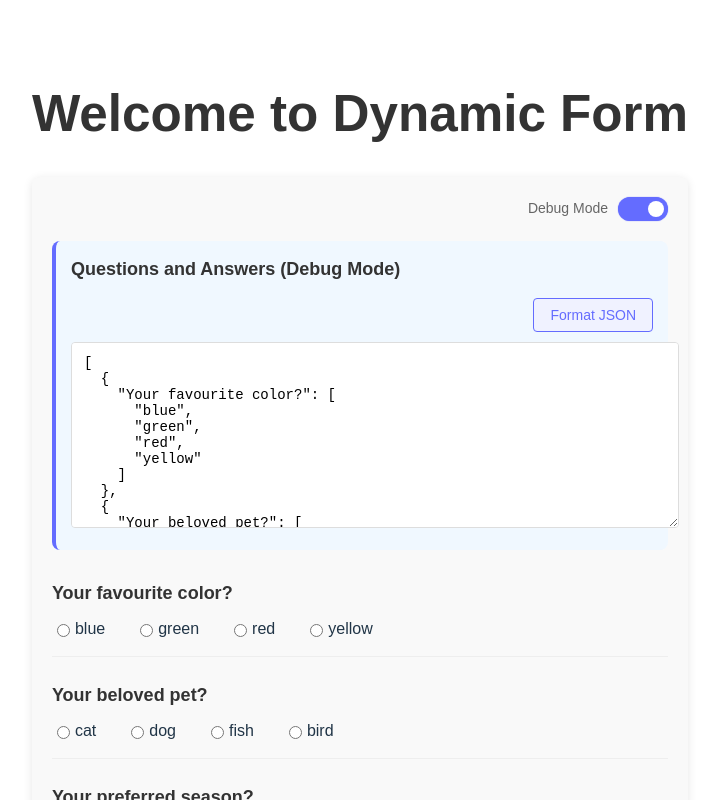
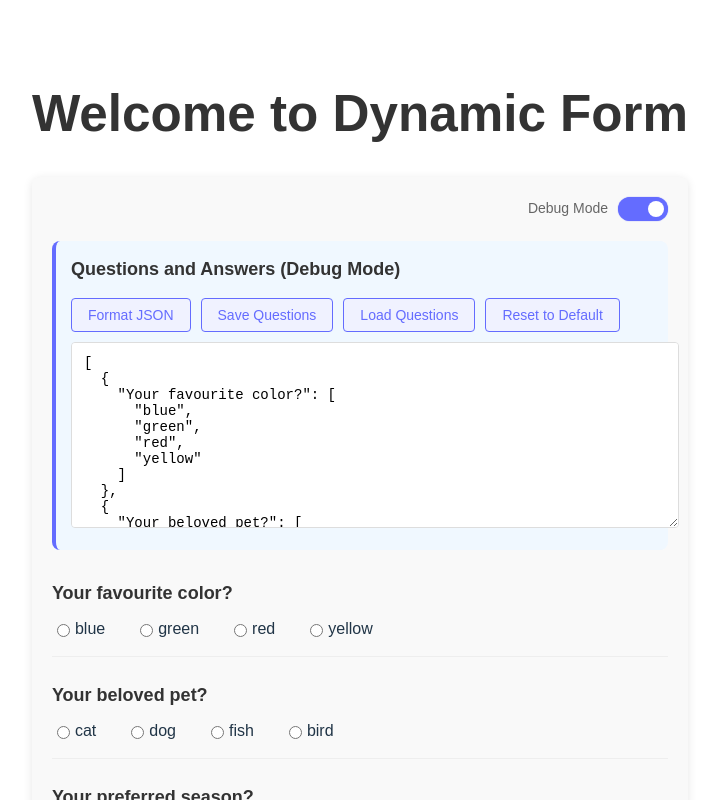
Before and after one commit to chtz/cursordemo_dynamicform, a React (Vite) app: page / in a window 1280 px wide. Both pictures are taken after a click on the label "Debug Mode". Shown: the top 800 px of the page, without its empty margins (280-996 px from the left). Built offline with nearby package versions, Linux system fonts and the light colour scheme.

Commit message:
question json editor

```diff
--- a/src/App.css
+++ b/src/App.css
@@ -113,7 +113,8 @@ input:checked + .slider:before {
 
 .editor-controls {
   display: flex;
-  justify-content: flex-end;
+  flex-wrap: wrap;
+  gap: 10px;
   margin-bottom: 10px;
 }
 
--- a/src/App.jsx
+++ b/src/App.jsx
@@ -1,26 +1,42 @@
 import { useState, useEffect } from 'react'
 import './App.css'
-import { saveAnswers, loadAnswers } from './services/answerService'
+import { saveAnswers, loadAnswers, saveQuestions, loadQuestions } from './services/answerService'
 
 function App() {
-  // Define questions and their possible answers
-  const [questionsAndAnswers, setQuestionsAndAnswers] = useState([
+  // Define initial questions and their possible answers
+  const initialQuestions = [
     {"Your favourite color?": ["blue", "green", "red", "yellow"]},
     {"Your beloved pet?": ["cat", "dog", "fish", "bird"]},
     {"Your preferred season?": ["spring", "summer", "fall", "winter"]}
-  ]);
+  ];
+
+  const [questionsAndAnswers, setQuestionsAndAnswers] = useState(initialQuestions);
   const [questionsJson, setQuestionsJson] = useState('');
 
   // State to store user's answers
   const [userAnswers, setUserAnswers] = useState({});
   const [saveStatus, setSaveStatus] = useState('');
+  const [questionsStatus, setQuestionsStatus] = useState('');
   const [debugMode, setDebugMode] = useState(false);
   const [jsonError, setJsonError] = useState('');
 
-  // Load answers from storage when component mounts
+  // Load questions and answers from storage when component mounts
   useEffect(() => {
-    const fetchAnswers = async () => {
+    const fetchData = async () => {
       try {
+        // Load questions
+        const savedQuestions = await loadQuestions();
+        if (savedQuestions) {
+          console.log('Loaded questions from localStorage:', savedQuestions);
+          setQuestionsAndAnswers(savedQuestions);
+          setQuestionsStatus('Questions loaded successfully from localStorage');
+        } else {
+          console.log('No saved questions found, using initial questions');
+          // No saved questions, use initial questions
+          setQuestionsAndAnswers(initialQuestions);
+        }
+
+        // Load answers
         const savedAnswers = await loadAnswers();
         if (savedAnswers) {
           setUserAnswers(savedAnswers);
@@ -28,19 +44,20 @@ function App() {
           setTimeout(() => setSaveStatus(''), 3000);
         }
       } catch (error) {
-        console.error('Failed to load saved answers:', error);
+        console.error('Failed to load saved data:', error);
+        setQuestionsStatus('Error loading questions: ' + error.message);
       }
     };
 
-    fetchAnswers();
+    fetchData();
   }, []);
 
-  // Update questions JSON when debug mode is enabled
+  // Update questions JSON when debug mode is toggled
   useEffect(() => {
     if (debugMode) {
       setQuestionsJson(JSON.stringify(questionsAndAnswers, null, 2));
     }
-  }, [debugMode, questionsAndAnswers]);
+  }, [debugMode]);
 
   // Handle radio button change
   const handleAnswerChange = (question, answer) => {
@@ -79,9 +96,53 @@ function App() {
     }
   };
 
+  // Handle saving questions
+  const handleSaveQuestions = async () => {
+    try {
+      await saveQuestions(questionsAndAnswers);
+      setQuestionsStatus('Questions saved successfully');
+      setTimeout(() => setQuestionsStatus(''), 3000);
+    } catch (error) {
+      setQuestionsStatus('Error saving questions: ' + error.message);
+      setTimeout(() => setQuestionsStatus(''), 3000);
+    }
+  };
+
+  // Handle loading questions
+  const handleLoadQuestions = async () => {
+    try {
+      const savedQuestions = await loadQuestions();
+      if (savedQuestions) {
+        setQuestionsAndAnswers(savedQuestions);
+        setQuestionsJson(JSON.stringify(savedQuestions, null, 2));
+        setQuestionsStatus('Questions loaded successfully');
+      } else {
+        setQuestionsStatus('No saved questions found, using initial questions');
+        setQuestionsAndAnswers(initialQuestions);
+        setQuestionsJson(JSON.stringify(initialQuestions, null, 2));
+      }
+      setTimeout(() => setQuestionsStatus(''), 3000);
+    } catch (error) {
+      setQuestionsStatus('Error loading questions: ' + error.message);
+      setTimeout(() => setQuestionsStatus(''), 3000);
+    }
+  };
+
+  // Reset questions to initial default
+  const handleResetQuestions = () => {
+    setQuestionsAndAnswers(initialQuestions);
+    setQuestionsJson(JSON.stringify(initialQuestions, null, 2));
+    setQuestionsStatus('Questions reset to default');
+    setTimeout(() => setQuestionsStatus(''), 3000);
+  };
+
   // Toggle debug mode
   const toggleDebugMode = () => {
     setDebugMode(!debugMode);
+    if (!debugMode) {
+      // When turning debug mode on, update the JSON display
+      setQuestionsJson(JSON.stringify(questionsAndAnswers, null, 2));
+    }
   };
 
   // Handle questions JSON edit
@@ -98,6 +159,7 @@ function App() {
         setJsonError('Questions data must be an array');
       }
     } catch (error) {
+      // Only show error, don't update the form if JSON is invalid
       setJsonError('Invalid JSON format');
     }
   };
@@ -139,6 +201,9 @@ function App() {
             <h2>Questions and Answers (Debug Mode)</h2>
             <div className="editor-controls">
               <button type="button" className="secondary-button" onClick={formatJson}>Format JSON</button>
+              <button type="button" className="secondary-button" onClick={handleSaveQuestions}>Save Questions</button>
+              <button type="button" className="secondary-button" onClick={handleLoadQuestions}>Load Questions</button>
+              <button type="button" className="secondary-button" onClick={handleResetQuestions}>Reset to Default</button>
             </div>
             <textarea
               className={`json-editor ${jsonError ? 'json-error' : ''}`}
@@ -147,6 +212,7 @@ function App() {
               rows={10}
             />
             {jsonError && <div className="error-message">{jsonError}</div>}
+            {questionsStatus && <div className="status-message">{questionsStatus}</div>}
           </div>
         )}
 
--- a/src/services/answerService.js
+++ b/src/services/answerService.js
@@ -1,7 +1,8 @@
 // Answer Service - handles saving and loading form answers
 // Currently uses localStorage, can be replaced with REST API calls later
 
-const STORAGE_KEY = 'dynamicform_answers';
+const ANSWERS_STORAGE_KEY = 'dynamicform_answers';
+const QUESTIONS_STORAGE_KEY = 'dynamicform_questions';
 
 /**
  * Save answers to storage
@@ -11,7 +12,7 @@ const STORAGE_KEY = 'dynamicform_answers';
 export const saveAnswers = async (answers) => {
   try {
     // Store in localStorage for now
-    localStorage.setItem(STORAGE_KEY, JSON.stringify(answers));
+    localStorage.setItem(ANSWERS_STORAGE_KEY, JSON.stringify(answers));
     return answers;
 
     // When switching to REST API, replace with:
@@ -34,7 +35,7 @@ export const saveAnswers = async (answers) => {
 export const loadAnswers = async () => {
   try {
     // Get from localStorage for now
-    const storedAnswers = localStorage.getItem(STORAGE_KEY);
+    const storedAnswers = localStorage.getItem(ANSWERS_STORAGE_KEY);
     return storedAnswers ? JSON.parse(storedAnswers) : null;
 
     // When switching to REST API, replace with:
@@ -45,3 +46,46 @@ export const loadAnswers = async () => {
     return null;
   }
 };
+
+/**
+ * Save questions to storage
+ * @param {Array} questions - Array of question objects
+ * @returns {Promise} - Promise resolving to the saved questions
+ */
+export const saveQuestions = async (questions) => {
+  try {
+    // Store in localStorage for now
+    localStorage.setItem(QUESTIONS_STORAGE_KEY, JSON.stringify(questions));
+    return questions;
+
+    // When switching to REST API, replace with:
+    // const response = await fetch('/api/questions', {
+    //   method: 'POST',
+    //   headers: { 'Content-Type': 'application/json' },
+    //   body: JSON.stringify(questions),
+    // });
+    // return response.json();
+  } catch (error) {
+    console.error('Error saving questions:', error);
+    throw error;
+  }
+};
+
+/**
+ * Load questions from storage
+ * @returns {Promise} - Promise resolving to the loaded questions or null if none exist
+ */
+export const loadQuestions = async () => {
+  try {
+    // Get from localStorage for now
+    const storedQuestions = localStorage.getItem(QUESTIONS_STORAGE_KEY);
+    return storedQuestions ? JSON.parse(storedQuestions) : null;
+
+    // When switching to REST API, replace with:
+    // const response = await fetch('/api/questions');
+    // return response.json();
+  } catch (error) {
+    console.error('Error loading questions:', error);
+    return null;
+  }
+};
```
